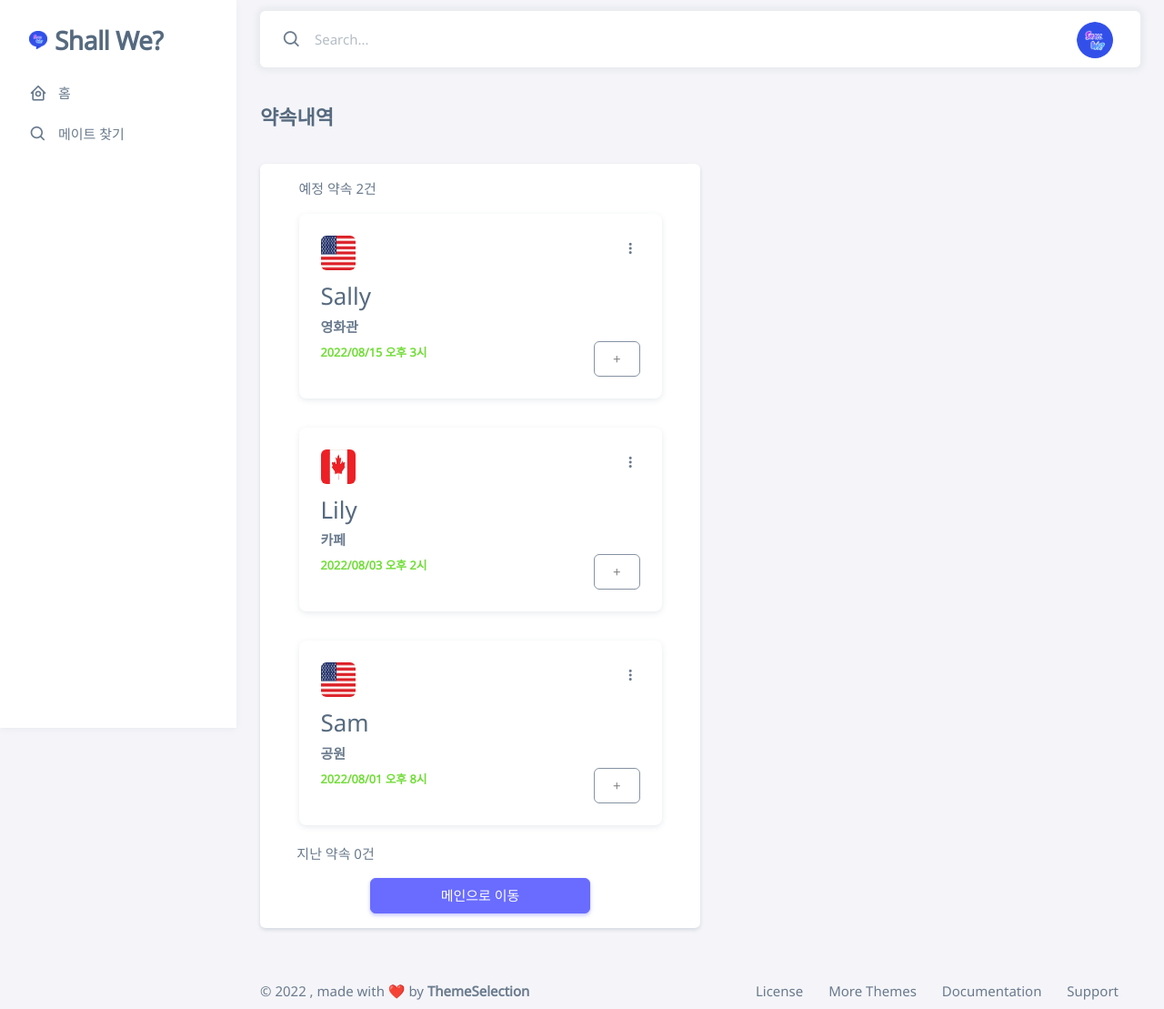
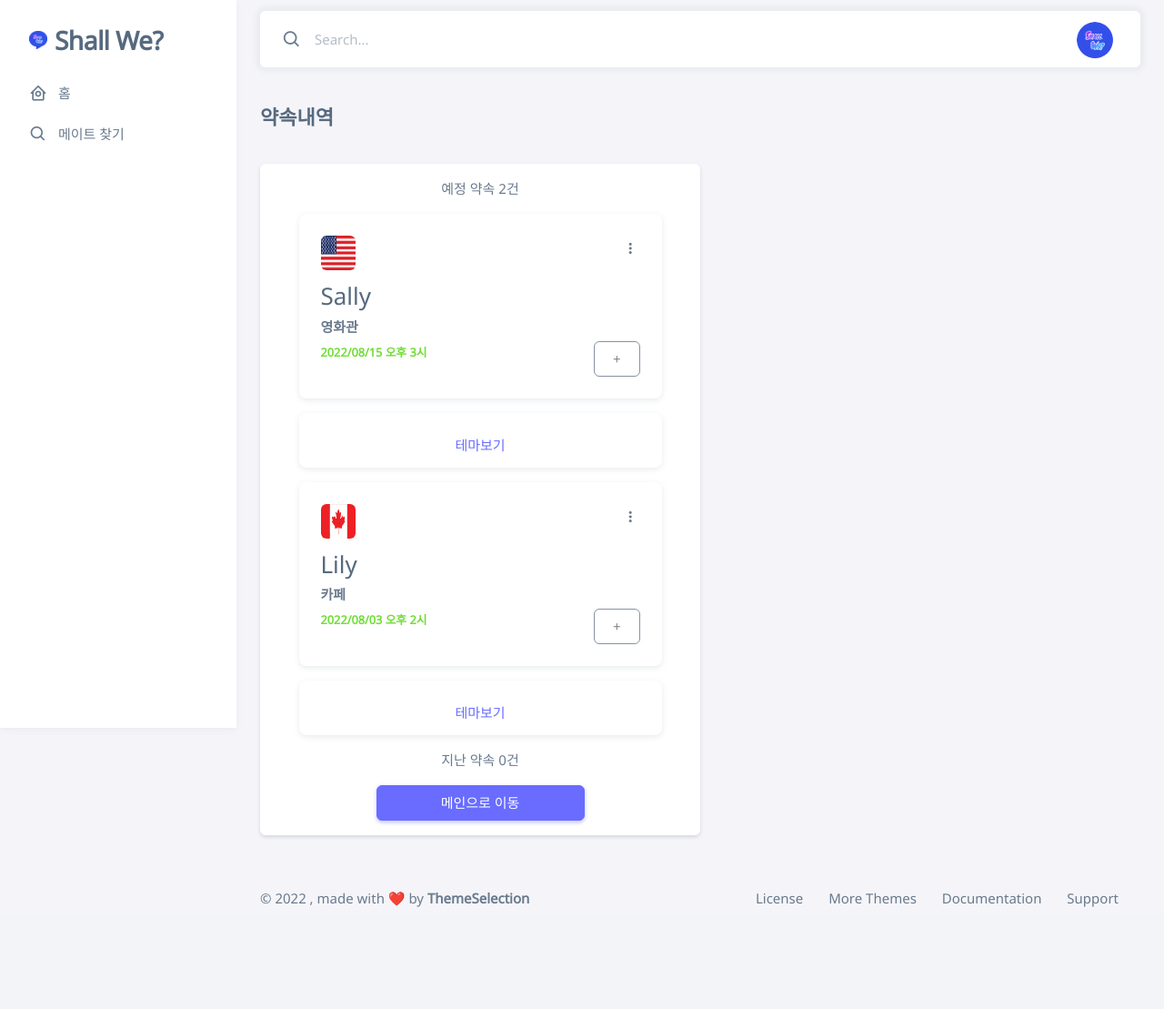
Before and after one commit to yoo0221/ShallWe, a Django app: page /promise/ in a window 1280 px wide. Shown: the whole page at 91% size. After the commit the page ends 997 px from the top, so only its background shows below. Run offline with Django 4.2, Linux system fonts and the light colour scheme; a user stored in the database is signed in; data comes from the database, SQL or seed files in the repository; some libraries are stand-ins or nearby versions.

Commit message:
promise.htiml 수정

```diff
--- a/MainApp/templates/promise.html
+++ b/MainApp/templates/promise.html
@@ -4,7 +4,7 @@
     <div class="col-lg-6 mb-4 order-0">
         <div class="card accordion-item">
             <div class="row row-cols-1">
-                <div class="col-md-10 mx-auto  mt-3">
+                <div class="col-md-10 mx-auto  mt-3 text-center">
                     <span>
                         예정 약속 2건
                     </span>
@@ -68,6 +68,17 @@
                         </div>
                     </div>
                 </div>
+                <div class="col-md-10 mx-auto text-center ">
+                    <a href="{% url 'meet' %}">
+                    <div class="card "  style="height: 60px">
+                        <div class="card-body ">
+                            <p class="card-title text-primary">
+                                테마보기
+                            </p>
+                        </div>
+                    </div>
+                    </a>
+                </div>
 
                 <div class="col-md-10 mx-auto my-3">
                     <div class="card">
@@ -128,67 +139,19 @@
                         </div>
                     </div>
                 </div>
-                <div class="col-md-10 mx-auto my-3">
-                    <div class="card" >
-                        <div class="card-body">
-                            <div class="card-title d-flex align-items-start justify-content-between">
-                                <div class="avatar flex-shrink-0">
-                                    <img
-                                        src="{% static 'assets/img/USA.jpg' %}"
-                                        class="rounded"
-                                    />
-                                </div>
-                                <div class="dropdown">
-                                    <button
-                                        class="btn p-0"
-                                        type="button"
-                                        id="cardOpt3"
-                                        data-bs-toggle="dropdown"
-                                        aria-haspopup="true"
-                                        aria-expanded="false"
-                                    >
-                                        <i class="bx bx-dots-vertical-rounded"></i>
-                                    </button>
-                                    <div class="dropdown-menu dropdown-menu-end" aria-labelledby="cardOpt3">
-                                        <!-- 위치를 임시로 테마셀렠으로 해놓음 나중에 채팅으로 연결 -->
-                                        <a class="dropdown-item" href="{% url 'themaselect' %}">채팅가기</a>
-                                        <a
-                                            class="dropdown-item"
-                                            type="button"
-                                            aria-label="Close"
-                                            data-bs-toggle="modal"
-                                            data-bs-target="#수정"
-                                        >수정하기</a>
-                                    </div>
-                                </div>
-                            </div>
-                            <h3 class="card-title mb-2">Sam</h3>
-                            <span class="fw-semibold d-block mb-1">공원</span>
-                            <small class="text-success fw-semibold">2022/08/01 오후 8시</small>
-                            <a
-                                class="btn btn-outline-secondary"
-                                data-bs-toggle="collapse"
-                                href="#회화3"
-                                role="button"
-                                style="float: right;"
-                                aria-expanded="false"
-                                aria-controls="collapseExample"
-                            >
-                            +
-                            </a>
-                            <div class="collapse" id="회화3">
-                                <span>
-                                    내 생애 가장 부끄러었던 일은?<br>
-                                    나를 행복하게 만드는 작은 습관이 있다면?<br>
-                                    슬픈 감정은 어떻게 해소하나요?<br>
-                                    웃다가 울어본 적 있나요?
-                                </span>
-                            </div>
+                <div class="col-md-10 mx-auto text-center ">
+                    <a href="{% url 'meet' %}">
+                    <div class="card "  style="height: 60px">
+                        <div class="card-body ">
+                            <p class="card-title text-primary">
+                                테마보기
+                            </p>
                         </div>
                     </div>
+                    </a>
                 </div>
-            </div>
-            <div class="col-md-10 mx-auto mt-1">
+
+            <div class="col-md-10 mx-auto mt-3 text-center">
                 <span>
                     지난 약속 0건
                 </span>
```
